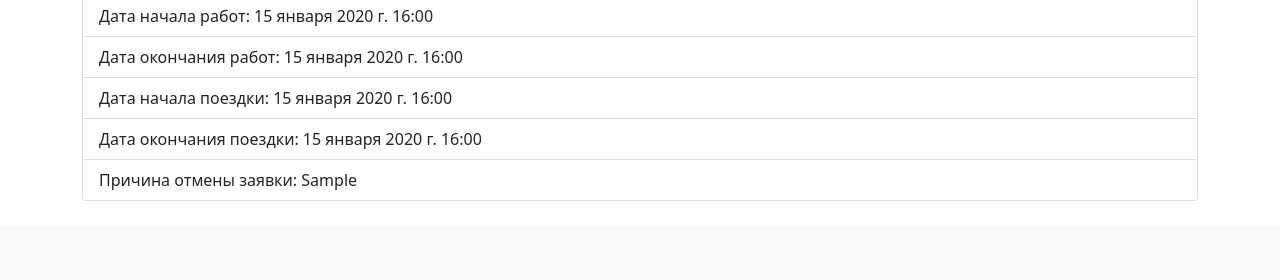
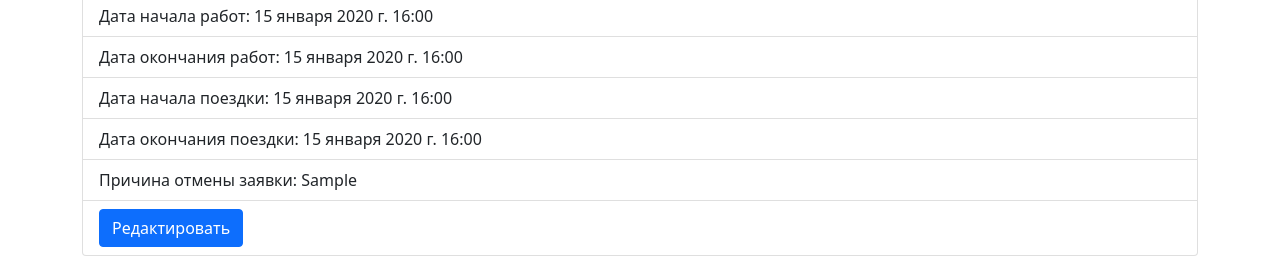
Before and after one commit to python9students/ESDP-Project-Service-Desk, a Django app: page /engineer/1/ in a window 1280 px wide. Shown: the part 741-1021 px from the top of the page. Before the commit the page ends 942 px from the top, so only its background shows below. Run offline with Django 4.2, Linux system fonts and the light colour scheme; data comes from the database, SQL or seed files in the repository; tables that the repository leaves empty hold one stand-in row (values such as "Sample post"); some libraries are stand-ins or nearby versions.

Commit message:
№23. Реализовано редактирование заявки инженером

```diff
--- a/source/ticket/templates/engineer/detail.html
+++ b/source/ticket/templates/engineer/detail.html
@@ -25,11 +25,8 @@
             <li class="list-group-item">Дата начала поездки: {{ ticket.ride_started_at }}</li>
             <li class="list-group-item">Дата окончания поездки: {{ ticket.ride_finished_at }}</li>
             <li class="list-group-item">Причина отмены заявки: {{ ticket.cancel_reason }}</li>
-
-            {#            <li class="list-group-item"><a href="{% url 'engineer:service_object_update' service_object.pk %}"#}
-            {#                                           class="btn btn-primary">Редактировать</a></li>#}
-            {#            <li class="list-group-item"><a href="{% url 'engineer:service_object_delete' service_object.pk %}"#}
-            {#                                           class="btn btn-danger">Удалить</a></li>#}
+            <li class="list-group-item"><a href="{% url 'ticket:engineer_update' ticket.pk %}"
+                                           class="btn btn-primary">Редактировать</a></li>
         </ul>
     </div>
     <br>
--- a/source/ticket/urls.py
+++ b/source/ticket/urls.py
@@ -11,7 +11,7 @@ from ticket.views.service_object import (ServiceObjectListView,
                                          ServiceObjectUpdateView,
                                          ServiceObjectDetailView,
                                          ServiceObjectDeleteView)
-from views.engineer import EngineerTicketCreateView, EngineerTicketDetailView
+from views.engineer import EngineerTicketCreateView, EngineerTicketDetailView, EngineerTicketUpdateView
 
 app_name = 'ticket'
 
@@ -31,14 +31,10 @@ client_urlpatterns = [
     path('<int:pk>/delete/', ClientDeleteView.as_view(), name='client_delete'),
 ]
 
-
-class TicketDetailView:
-    pass
-
-
 engineer_urlpatterns = [
-    path('<int:pk>/', EngineerTicketDetailView.as_view(), name='engineer'),
-    path('create/', EngineerTicketCreateView.as_view(), name='engineer_create')
+    path('<int:pk>/', EngineerTicketDetailView.as_view(), name='engineer_ticket_view'),
+    path('create/', EngineerTicketCreateView.as_view(), name='engineer_create'),
+    path('<int:pk>/update/', EngineerTicketUpdateView.as_view(), name='engineer_update'),
 ]
 
 urlpatterns = [
--- a/source/ticket/views/engineer.py
+++ b/source/ticket/views/engineer.py
@@ -1,5 +1,5 @@
 from django.urls import reverse
-from django.views.generic import CreateView, DetailView
+from django.views.generic import CreateView, DetailView, UpdateView
 
 from forms import EngineerForm
 from ticket.models import Ticket
@@ -16,4 +16,13 @@ class EngineerTicketCreateView(CreateView):
     template_name = "engineer/create.html"
 
     def get_success_url(self):
-        return reverse("ticket:engineer", kwargs={"pk": self.object.task.pk})
+        return reverse("ticket:engineer_ticket_view", kwargs={"pk": self.object.pk})
+
+
+class EngineerTicketUpdateView(UpdateView):
+    model = Ticket
+    form_class = EngineerForm
+    template_name = "engineer/update.html"
+
+    def get_success_url(self):
+        return reverse("ticket:engineer_ticket_view", kwargs={"pk": self.object.pk})
```
Also changed, not shown: source/ticket/templates/engineer/update.html (added, +12 -0 lines).
